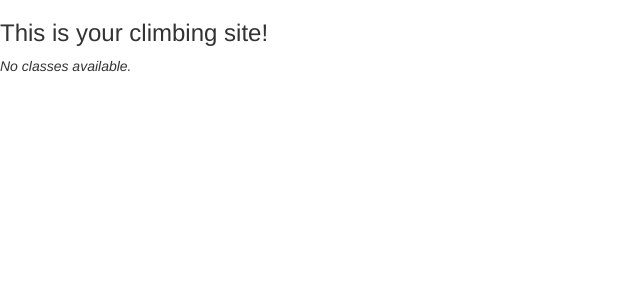
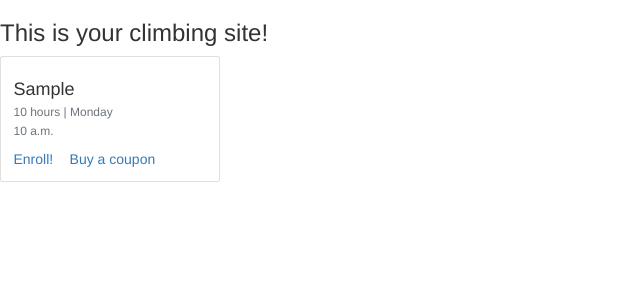
Before and after one commit to Vazkuz/Capstone-Project, a Django app: page / in a window 1280 px wide. Shown: the part 62-362 px from the top of the page, without its empty margins (0-640 px from the left). Run offline with Django 4.2, Linux system fonts and the light colour scheme; tables that the repository leaves empty hold one stand-in row (values such as "Sample post"); some libraries are stand-ins or nearby versions.

Commit message:
First classes on index attempt

```diff
--- a/escalada/admin.py
+++ b/escalada/admin.py
@@ -27,7 +27,7 @@ admin.site.register(ClimbPassType, ClimbPassTypeAdmin)
 @admin.register(ClimbClass)
 class ClimbClassAdmin(admin.ModelAdmin):
     form = ClimbClassForm
-    list_display = ('id', 'classType', 'lessonDay')
+    list_display = ('id', 'classType', 'lessonDay', 'begin_time','is_Available')
 
 @admin.register(Lesson)
 class EnrollmentAdmin(admin.ModelAdmin):
--- a/escalada/models.py
+++ b/escalada/models.py
@@ -66,6 +66,7 @@ class ClimbClass(models.Model):
     classType = models.ForeignKey(ClassType, on_delete=models.CASCADE, null=True, related_name= "class_type")
     lessonDay = MultiSelectField(choices = LessonDay, blank=True)
     begin_time = models.TimeField(default=time(00, 00))
+    is_Available = models.BooleanField(default=True)
 
     def __str__(self):
         return f'{self.classType} at {self.begin_time} ({self.lessonDay})'
--- a/escalada/templates/escalada/index.html
+++ b/escalada/templates/escalada/index.html
@@ -3,10 +3,21 @@
 {% block body %}
     <body>
         <h3>This is your climbing site!</h3>
+        <div class="uk-width-1-1">
         {% for availableClass in availableClasses %}
-            {{availableClass.instructor}}
+            <div class="card" style="width: 22rem;">
+                <div class="card-body">
+                <h4 class="text-card-title">{{availableClass.classType}}</h4>
+                <p><h6 class="card-subtitle mb-2 text-muted"> {{availableClass.classType.durationInHours}} hours | {{availableClass.lessonDay}}</h6></p>
+                <p><h6 class="card-subtitle mb-2 text-muted"> {{availableClass.begin_time}}</h6></p>
+                {% comment %} <p class="card-text">Some quick example text to build on the card title and make up the bulk of the card's content.</p> {% endcomment %}
+                <a href="{% url 'enroll' %}" class="card-link">Enroll!</a>
+                <a href="{% url 'buyCoupon' %}" class="card-link">Buy a coupon</a>
+                </div>
+            </div>
         {% empty %}
             <em>No classes available.</em>
         {% endfor %}
+        </div>
     </body>
 {% endblock body %}
--- a/escalada/templates/escalada/layout.html
+++ b/escalada/templates/escalada/layout.html
@@ -40,6 +40,9 @@
                         <a class="nav-link" href="{% url 'logout' %}">Log Out</a>
                     </li>
                     <li class="nav-item">
+                        <a class="nav-link" href="{% url 'buyCoupon' %}">Buy a Coupon</a>
+                    </li>
+                    <li class="nav-item">
                         <a class="nav-link" href="{% url 'enroll' %}">Enroll</a>
                     </li>
                     {% if user.is_superuser %}
--- a/escalada/views.py
+++ b/escalada/views.py
@@ -11,9 +11,9 @@ from datetime import datetime, timedelta
 
 # Create your views here.
 def index(request):
-    # availableClasses = ClimbClass.objects.filter(isAvailable = True)
+    availableClasses = ClimbClass.objects.filter(is_Available = True)
     return render(request, "escalada/index.html", {
-        # "availableClasses": availableClasses
+        "availableClasses": availableClasses
     })
 
 @staff_member_required(login_url=reverse_lazy('index'))
```
Also changed, not shown: escalada/migrations/0014_climbclass_is_available.py (added).
